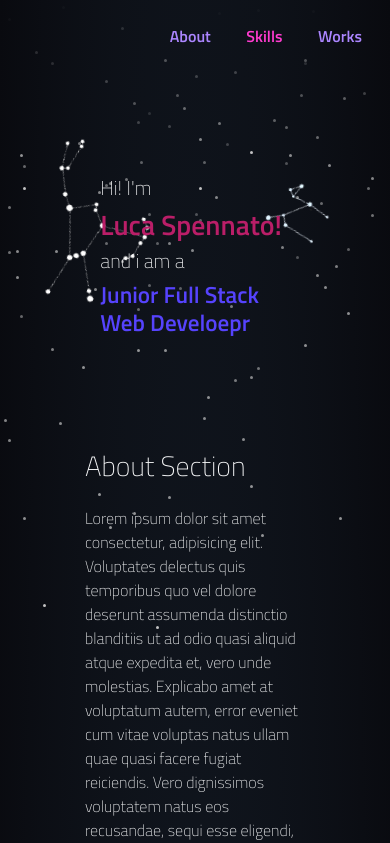
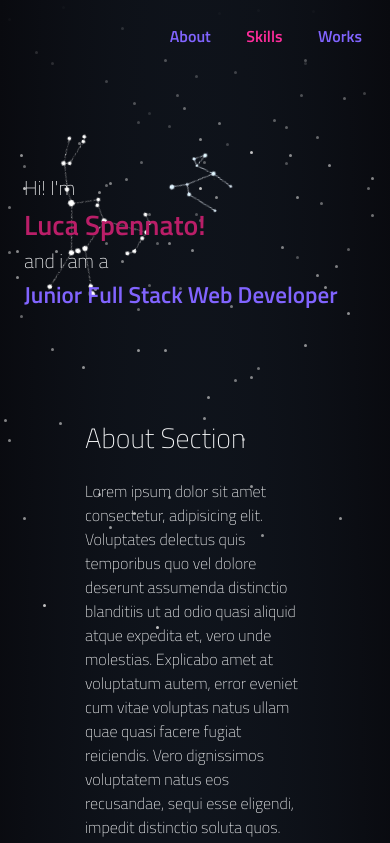
Before and after one commit to LucaSpennato/Luca-Spennato, a Vue app: page / in a window 390 px wide. Shown: the top 843 px of the page. Built offline with nearby package versions, Linux system fonts and the light colour scheme.

Commit message:
fix: :art: improved responsivness

```diff
--- a/src/components/HeaderComponent.vue
+++ b/src/components/HeaderComponent.vue
@@ -2,7 +2,7 @@
   <nav id="header" class="container pt-4 sticky-top">
     <div class="row">
 
-      <ul class="col-12" :ref="'test'">
+      <ul class="col-12">
         <li v-for="(link, i) in navBarLinks" :key="i">
           <a :href="link.route" :class="{ 'active' : link.isActive }" >
             {{ link.text }}
@@ -87,20 +87,21 @@ export default {
 
         .active{
           color: $innerNebulaLight;
-          filter: brightness(200%);
         }
 
         a{
           text-transform: capitalize;
           font-weight: bold;
           color: $innerNebulaDark;
-           filter: brightness(200%);
+          filter: brightness(150%);
           text-decoration: none;
 
-          &:hover{
-             color: $innerNebulaLight;
-            filter: brightness(200%);
+          @media screen and (min-width: 992px){
+            &:hover{
+               color: $innerNebulaLight;
+            }
           }
+
 
         }
       }
--- a/src/components/mainComponents/PresentationSection.vue
+++ b/src/components/mainComponents/PresentationSection.vue
@@ -1,7 +1,7 @@
 <template>
   <section id="presentation" class="container pt-3 pb-5 position-relative">
     <div class="row">
-        <div class="col-7 m-auto mb-2 test">
+        <div class="col-12 col-sm-10 col-md-8 col-lg-6 m-auto mb-2 test">
             <h5>
                 Hi! I'm
             </h5>
@@ -12,7 +12,7 @@
                 and i am a
             </h5>
             <h3 class="pageStyleWordDark text-capitalize">
-                junior full stack web develoepr
+                junior full stack web developer
                 </h3>
             <div class="img-container">
                 <img id="orion" :src="require('../../assets/img/orion.png')" alt="orion constellation">
@@ -42,7 +42,6 @@ export default {
     #presentation{
 
         .img-container{
-            // overflow-x:hidden;
             position: absolute;
             transform: rotate(20deg);
             top: 0;
@@ -59,6 +58,7 @@ export default {
             }
             #canis{
                 position: inherit;
+                right: 0;
                 animation: canis 20s linear infinite;
                 width: 5rem;
                 filter: grayscale(80%) opacity(100%) brightness(150%);
@@ -101,6 +101,38 @@ export default {
                 }
             }
 
+            @media screen and (max-width: 400px) {
+
+            #canis{
+                position: inherit;
+                right:  0;
+                top: 0;
+            }
+
+            @keyframes orion {
+                0%{
+                    transform: translate(-5%, -10%);
+                }
+                50%{
+                    transform: translate(-30%, 0);
+                }
+                100%{
+                    transform: translate(-5%, -10%);
+                }
+            }
+            @keyframes canis {
+                0%{
+                    transform: translate(-20%, -40%);
+                }
+                50%{
+                    transform: translate(30%, -60%);
+                }
+                100%{
+                    transform: translate(-20%, -40%);
+                }
+            }
+            }
+
 
 
     }
--- a/src/scss/partials/_classes.scss
+++ b/src/scss/partials/_classes.scss
@@ -8,4 +8,5 @@
 .pageStyleWordDark{
     font-weight: bold;
     color: $innerNebulaDark;
+    filter: brightness(150%);
 }
```
